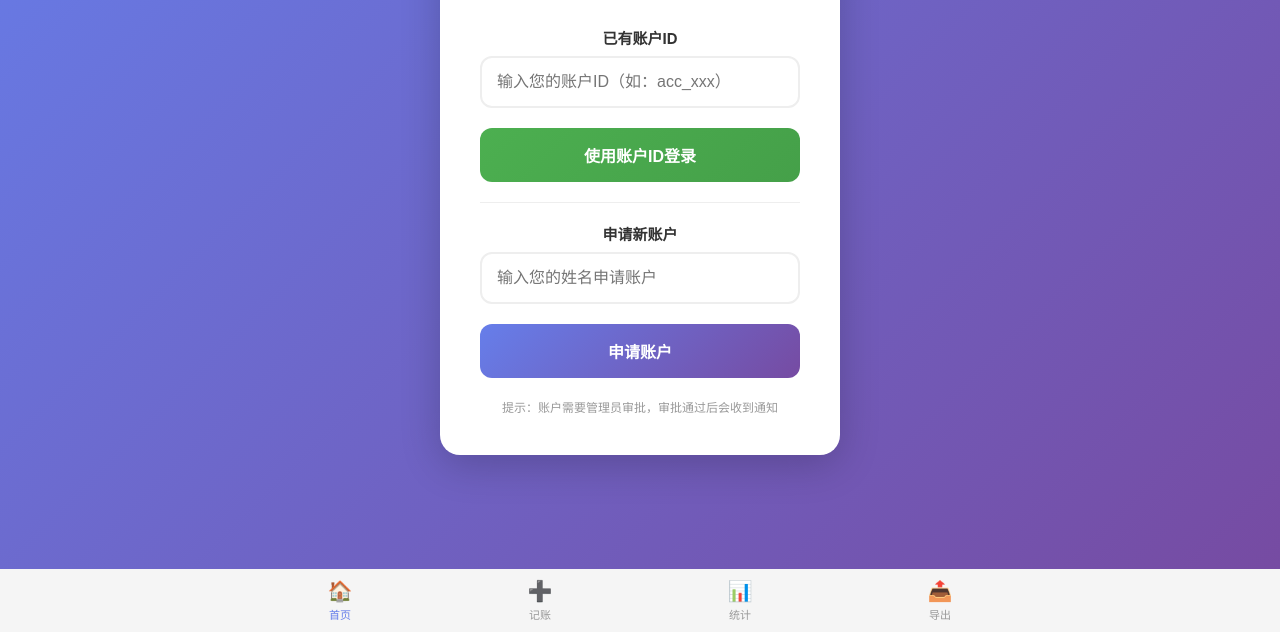
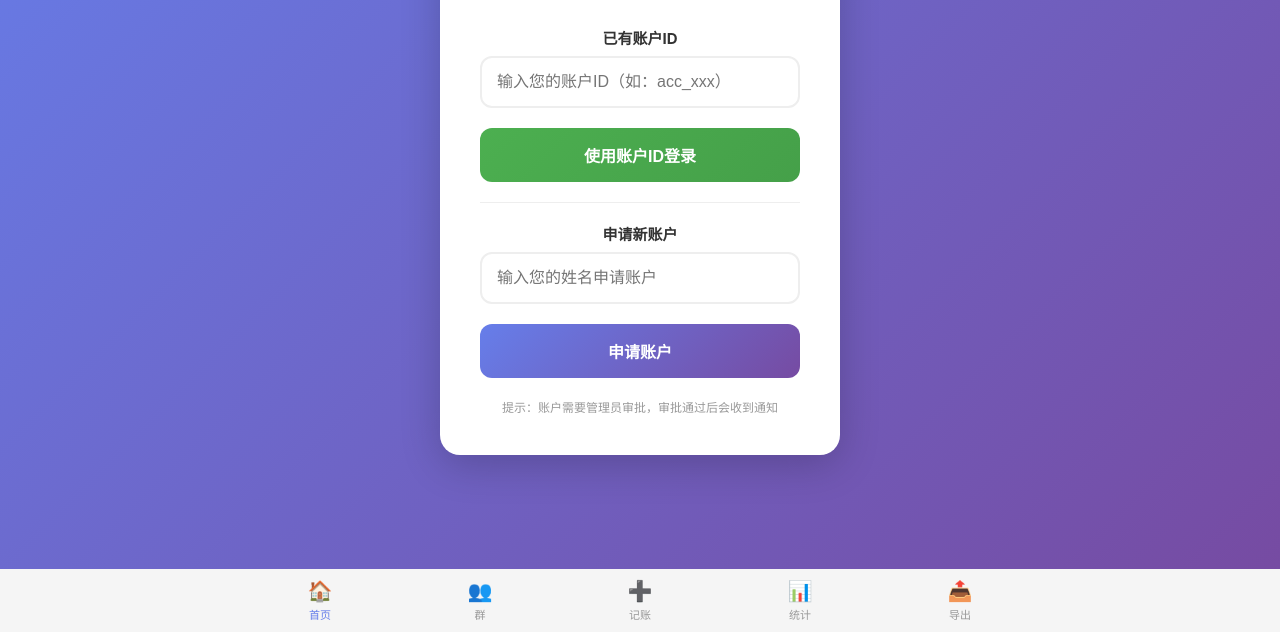
Before and after one commit to l2535305968-crypto/moneybook-xunyi, a website: page index.html in a window 1280 px wide. Shown: the part 231-863 px from the top of the page. Drawn offline with nearby package versions, Linux system fonts and the light colour scheme.

Commit message:
Update index.html

```diff
--- a/index.html
+++ b/index.html
@@ -264,6 +264,10 @@
         <a href="index.html" class="tab-item active">
             <span class="tab-item-icon">🏠</span>
             <span>首页</span>
+        </a>
+        <a href="groups.html" class="tab-item">
+            <span class="tab-item-icon">👥</span>
+            <span>群</span>
         </a>
         <a href="add.html" class="tab-item">
             <span class="tab-item-icon">➕</span>
```
